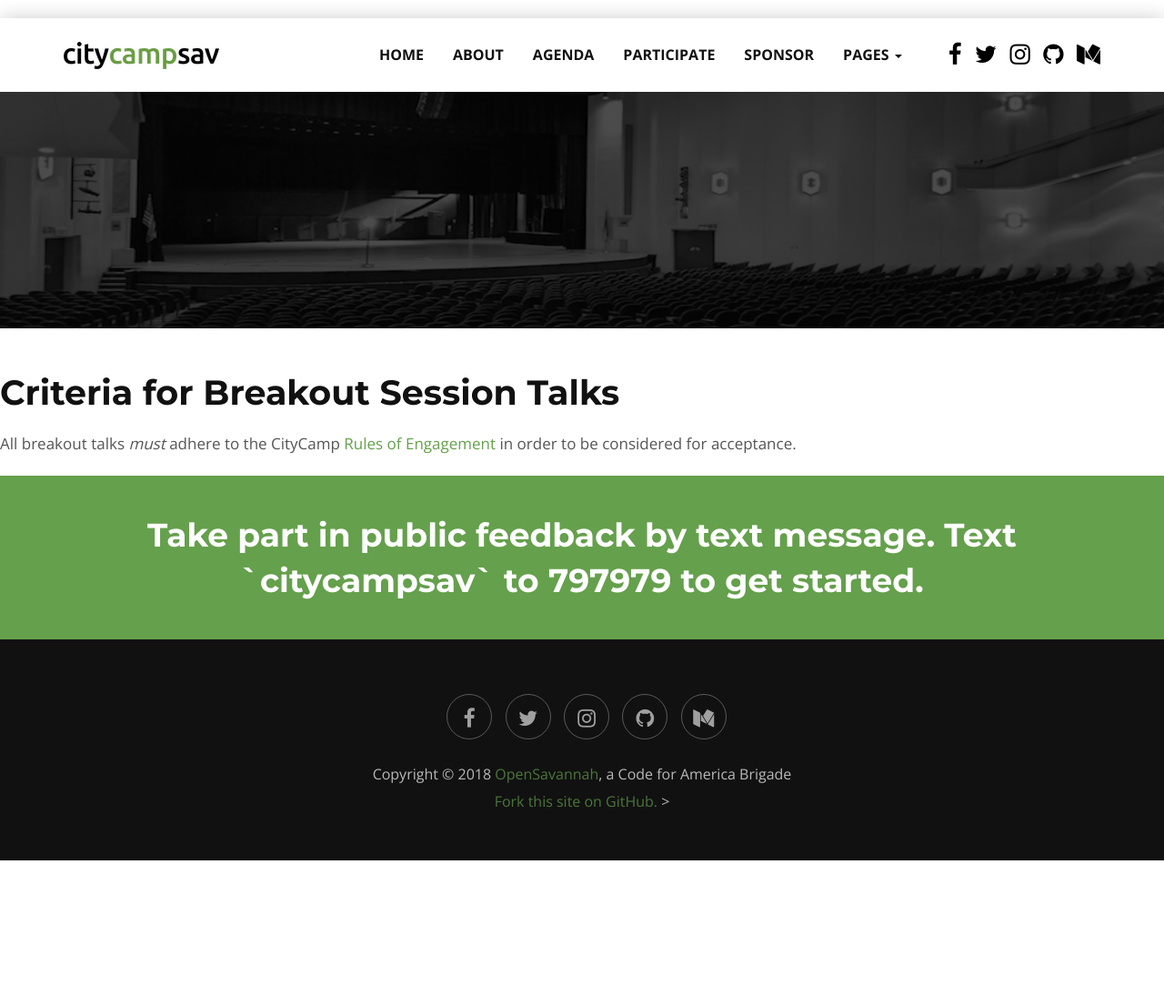
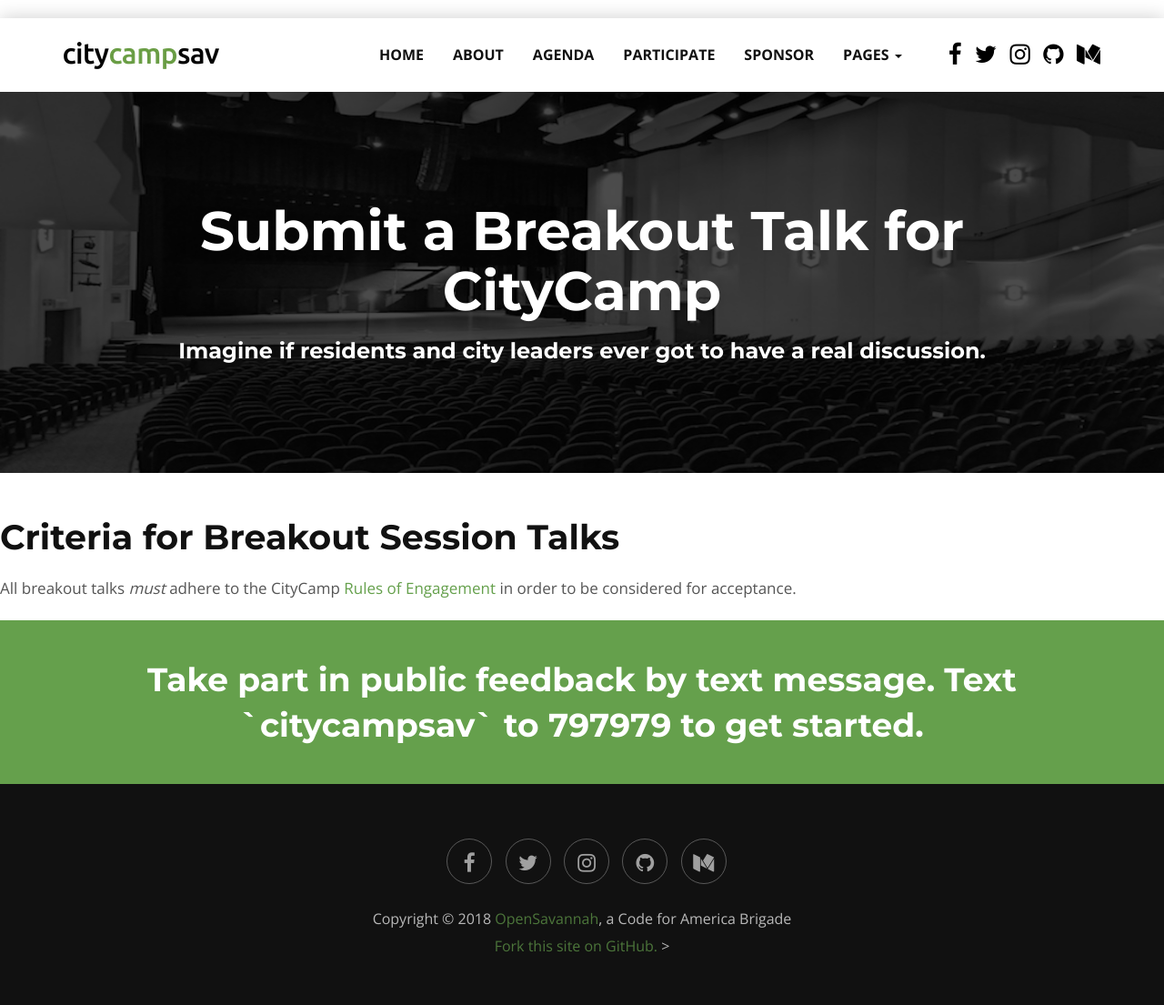
Before and after one commit to opensavannah/citycampsav.org, a Jekyll site: the page built from _pages/submit-talk.md, in a window 1280 px wide. Shown: the whole page at 91% size. Built offline with Jekyll 4.4.1, drawn with Linux system fonts in a browser that asks for light colours; before the commit the page ends 946 px from its top, so only the background shows below that.

Commit message:
Updated '_pages/submit-talk.md' via CloudCannon

```diff
--- a/_pages/submit-talk.md
+++ b/_pages/submit-talk.md
@@ -3,6 +3,9 @@ layout: default
 title: Submit a talk for a Breakout Session at CityCamp
 description: Have an issue on your mind you'd like to lead a discussion on? Submit it here!
 permalink: /submit-talk/
+slides:
+  heading: "Submit a Breakout Talk for CityCamp"
+  subHeading: "Imagine if residents and city leaders ever got to have a real discussion."
 ---
 {% include header.html %}
 {% include banner.html %}
```
